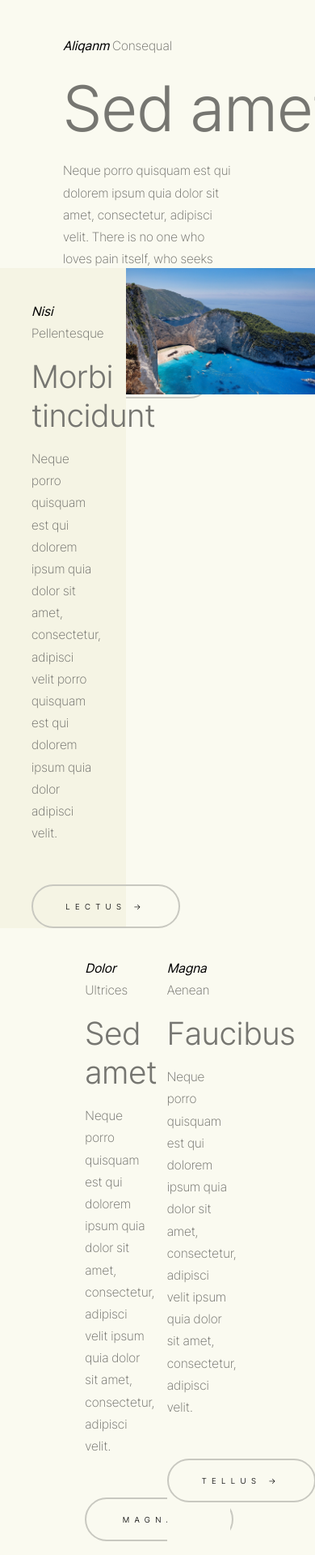
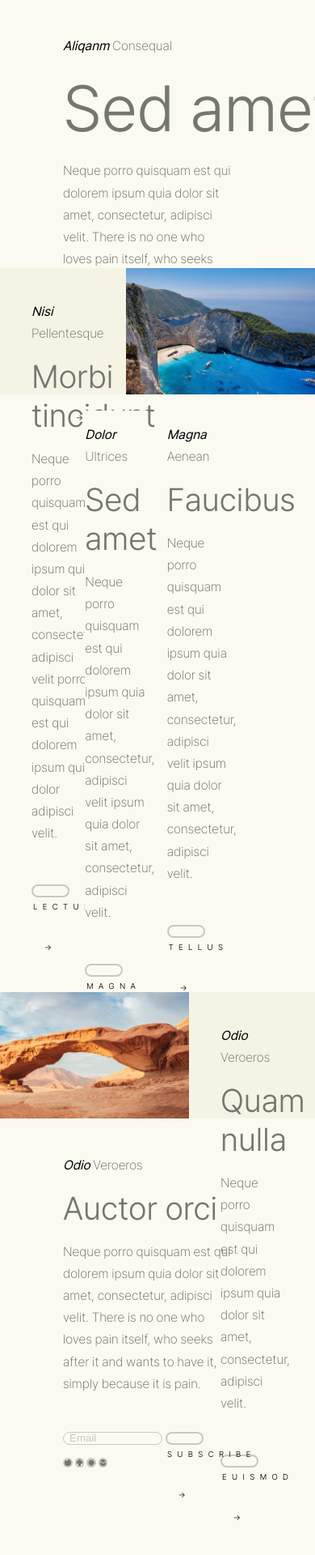
Before and after one commit to Leejihi/study_JH, a plain HTML site: page 230502/flexWeb1.html in a window 390 px wide. Shown: the top 1920 px of the page at 81% size. After the commit the page ends 1898 px from the top, so only its background shows below. Drawn offline with Linux system fonts and the light colour scheme.

Commit message:
모바일로 확인하면 레이아웃이 달라지는 현상발생.flexWeb1.css 단위값 수정

```diff
--- a/230502/flexWeb1.css
+++ b/230502/flexWeb1.css
@@ -15,6 +15,9 @@ body {
 header, footer {
     width: 100%; height: 30vh;
     padding: 7vw 20vw 13vw;
+}
+header p, footer p {
+    width: 55vw
 }
 h1 {
     margin: 0;
@@ -39,7 +42,7 @@ em {
     font-weight: 300; font-size: 10px;
 
     display: block;
-    width: 180px; height: 50px;
+    width: 11vw; height: 3vw;
     border: 2px solid #c8c8c0;
     text-align: center; line-height: 50px;
     border-radius: 30px;
@@ -57,13 +60,10 @@ em {
 header h1 {
     font-size: 5rem;
 }
-header p, footer p {
-    width: 55vw
-}
 
 /* main */
 main .box1 {
-    width: 100%;
+    width: 100%; height: 40vw;
     display: flex;
 }
 main .box1 .txt {
@@ -71,7 +71,7 @@ main .box1 .txt {
     padding: 6vw 10vw 0;
 }
 main .box1 .img {
-    width: 60vw; height: 40vw;
+    width: 60vw;
     background: url(./images/img1.jpg) no-repeat 50%/ cover;
 }
 
@@ -89,7 +89,7 @@ main .box2 .txt:nth-child(1) {
 }
 
 main .box3 {
-    width: 100%;
+    width: 100%; height: 40vw;
     display: flex;
 }
 main .box3 .txt {
@@ -97,7 +97,7 @@ main .box3 .txt {
     padding: 6vw 10vw 0;
 }
 main .box3 .img {
-    width: 60vw; height: 40vw;
+    width: 60vw;
     background: url(./images/img2.jpg) no-repeat 50%/ cover;
 }
 
@@ -107,7 +107,7 @@ footer .info {
 }
 footer .info input {
     outline: none;
-    width: 30vw; height: 50px;
+    width: 30vw; height: 3vw;
     border: 1px solid #c8c8c0;
     border-radius: 30px;
     background-color: #ffffff2e;
```
